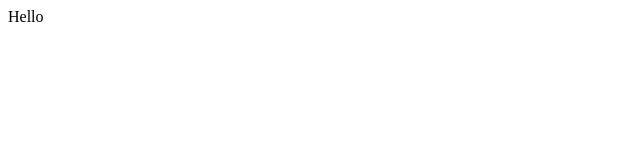
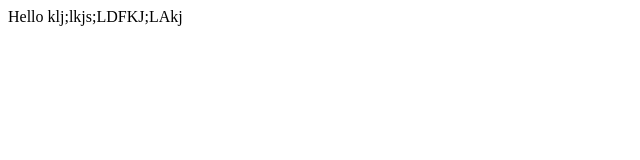
Before and after one commit to Alexandr874/jawa, a plain HTML site: page index.html in a window 1280 px wide. Shown: the whole page, without its empty margins (0-640 px from the left). Drawn offline with Linux system fonts and the light colour scheme.

Commit message:
всё заработало

```diff
--- a/index.html
+++ b/index.html
@@ -7,7 +7,7 @@
 </head>
 <body>
     <div class="khkhjk"></div>
-    Hello
+    Hello klj;lkjs;LDFKJ;LAkj
     <script src="js/script.js"></script>
 </body>
 </html>
```
